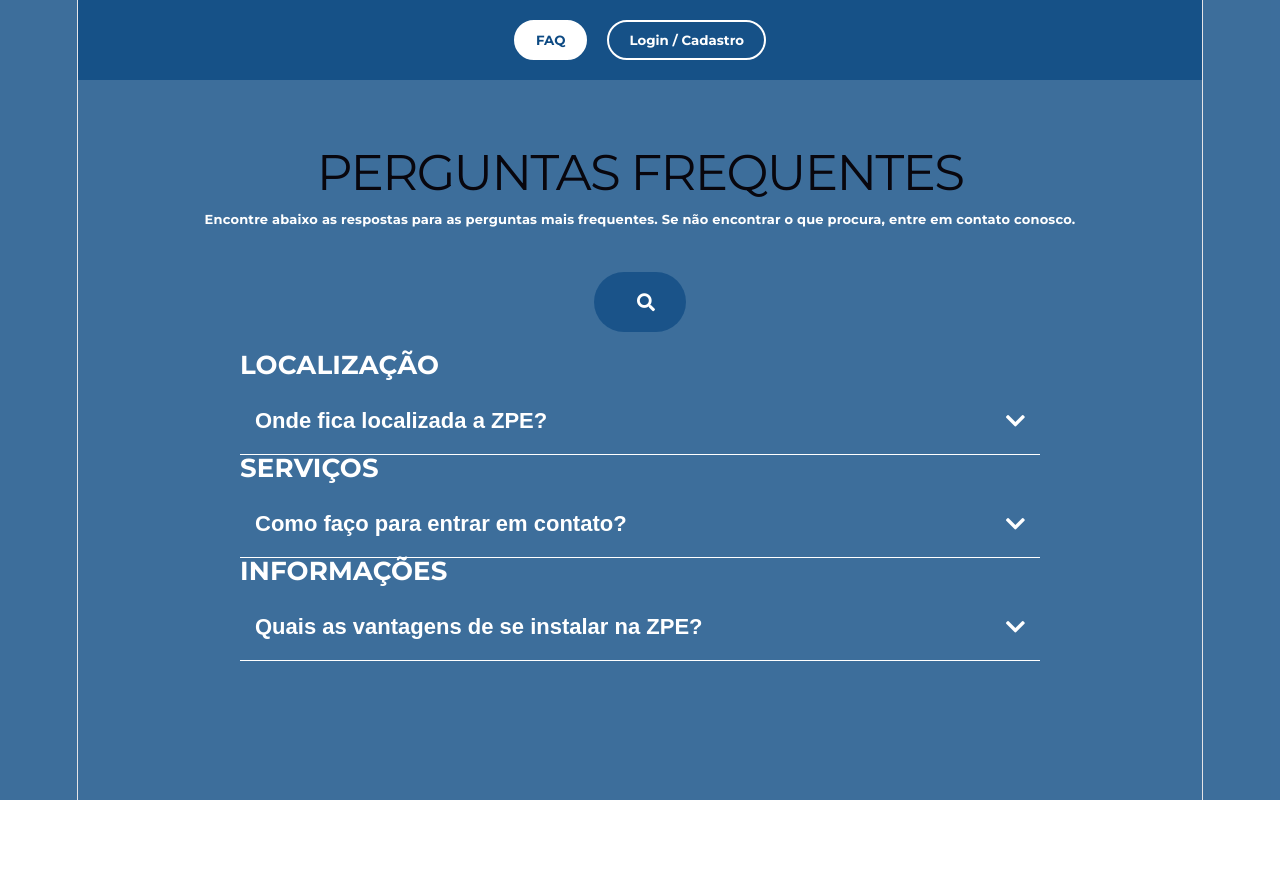
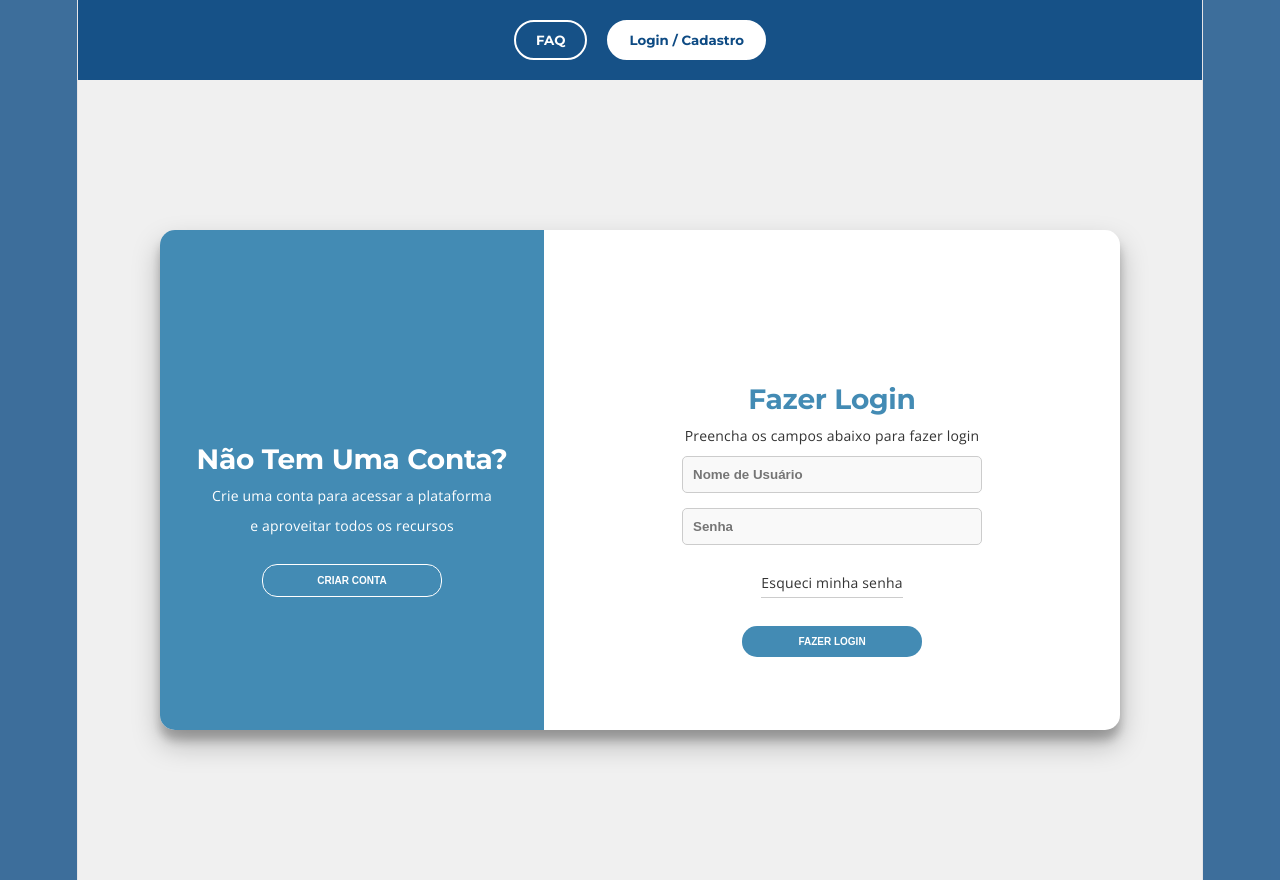
Before and after one commit to peterosnk/plataforma-de-FAQ, a React (Vite) app in the folder frontend/: page / in a window 1280 px wide. Before the commit the page ends 800 px from the top, so only its background shows below. Built offline with nearby package versions, Linux system fonts and the light colour scheme.

Commit message:
integracao cadastro e login

```diff
--- a/frontend/src/App.jsx
+++ b/frontend/src/App.jsx
@@ -5,12 +5,12 @@ import Profile from './Profile';
 import './App.css';
 
 function App() {
-  const [currentPage, setCurrentPage] = useState('faq');
-  const [user, setUser] = useState(null); // Estado do usuário logado
+  const [currentPage, setCurrentPage] = useState('auth');
+  const [user, setUser] = useState(null);
 
   const handleAuthSuccess = (userData) => {
     setUser(userData);
-    setCurrentPage('faq'); // Redireciona para o FAQ após login
+    setCurrentPage('faq');
   };
 
   const handleUpdateUser = (updatedData) => {
@@ -18,6 +18,7 @@ function App() {
   };
 
   const handleLogout = () => {
+    localStorage.removeItem("token");
     setUser(null);
     setCurrentPage('faq');
   };
@@ -27,7 +28,14 @@ function App() {
       <nav className="main-nav">
         <button
           className={currentPage === 'faq' ? 'active' : ''}
-          onClick={() => setCurrentPage('faq')}
+          onClick={() => {
+            if (user) {
+              setCurrentPage('faq');
+            }
+            else {
+              alert("Faça login para acessar o FAQ.");
+            }
+          }}
         >
           FAQ
         </button>
@@ -55,7 +63,7 @@ function App() {
       </nav>
 
       <main>
-        {currentPage === 'faq' && <FAQ />}
+        {currentPage === 'faq' && user && <FAQ />}
         {currentPage === 'auth' && !user && <Auth onAuthSuccess={handleAuthSuccess} />}
         {currentPage === 'profile' && user && (
           <Profile
--- a/frontend/src/Auth.jsx
+++ b/frontend/src/Auth.jsx
@@ -8,21 +8,68 @@ const Auth = ({ onAuthSuccess }) => {
         setIsSignIn(!isSignIn);
     };
 
-    const handleSubmit = (e) => {
+    const handleSubmit = async (e) => {
         e.preventDefault();
-        // Simulação de autenticação com dados genéricos
-        const userData = {
-            username: isSignIn ? 'usuario_teste' : 'novo_usuario',
-            email: 'teste@exemplo.com',
-            password: 'senha123'
-        };
-        onAuthSuccess(userData);
+
+        const formData = new FormData(e.target);
+
+        let url = "";
+        let data = {};
+
+        if (isSignIn) {
+            // LOGIN
+            url = "http://localhost:8000/api/login/";
+            data = {
+                username: formData.get("username"),
+                password: formData.get("password"),
+            };
+        } else {
+            // CADASTRO
+            url = "http://localhost:8000/api/register/";
+            data = {
+                username: formData.get("username"),
+                email: formData.get("email"),
+                password1: formData.get("password1"),
+                password2: formData.get("password2"),
+            };
+        }
+
+        try {
+            const response = await fetch(url, {
+                method: "POST",
+                headers: {
+                    "Content-Type": "application/json",
+                },
+                body: JSON.stringify(data),
+            });
+
+            const result = await response.json();
+
+            console.log(result);
+
+            if (response.ok) {
+                if (isSignIn) {
+                    // LOGIN bem-sucedido
+                    localStorage.setItem("token", result.token);
+                }
+
+                alert("Sucesso!");
+                onAuthSuccess();
+
+            } else {
+                alert(JSON.stringify(result));
+            }
+
+        } catch (error) {
+            console.error(error);
+        }
     };
 
     return (
         <div className="auth-container">
             <div className={`container ${!isSignIn ? 'sign-up-active' : ''}`}>
                 <div className="content">
+
                     {/* Login (Sign In) - Aparece primeiro */}
                     <div className="first-content">
                         <div className="first-collum">
@@ -35,8 +82,8 @@ const Auth = ({ onAuthSuccess }) => {
                             <h2 className="title title-secondary">Fazer Login</h2>
                             <p className="description">Preencha os campos abaixo para fazer login</p>
                             <form className="form" onSubmit={handleSubmit}>
-                                <input type="email" placeholder="Email" className="input" required />
-                                <input type="password" placeholder="Senha" className="input" required />
+                                <input name="username" type="text" placeholder="Nome de Usuário" className="input" required />
+                                <input name="password" type="password" placeholder="Senha" className="input" required />
                                 <a href="#" className="forgot-password">Esqueci minha senha</a>
                                 <button type="submit" className="button">Fazer Login</button>
                             </form>
@@ -49,10 +96,10 @@ const Auth = ({ onAuthSuccess }) => {
                             <h2 className="title title-secondary">Criar Conta</h2>
                             <p className="description">Preencha os campos abaixo para criar sua conta</p>
                             <form className="form" onSubmit={handleSubmit}>
-                                <input type="text" placeholder="Usuário" className="input" required />
-                                <input type="email" placeholder="Email" className="input" required />
-                                <input type="password" placeholder="Senha" className="input" required />
-                                <input type="password" placeholder="Confirmar Senha" className="input" required />
+                                <input name="username" type="text" placeholder="Usuário" className="input" required />
+                                <input name="email" type="email" placeholder="Email" className="input" required />
+                                <input name="password1" type="password" placeholder="Senha" className="input" required />
+                                <input name="password2" type="password" placeholder="Confirmar Senha" className="input" required />
                                 <button type="submit" className="button">Criar Conta</button>
                             </form>
                         </div>
--- a/frontend/src/faq.jsx
+++ b/frontend/src/faq.jsx
@@ -1,34 +1,50 @@
-import React, { useState } from 'react';
+import React, { useState, useEffect } from 'react';
 
 const FAQ = () => {
   const [activeIndex, setActiveIndex] = useState(null);
+  const [questions, setQuestions] = useState([]);
 
   const toggleQuestion = (index) => {
     setActiveIndex(activeIndex === index ? null : index);
   };
 
-  const questions = [
-    {
-      category: 'LOCALIZAÇÃO',
-      question: 'Onde fica localizada a ZPE?',
-      answer: 'A ZPE Piauí está localizada em Parnaíba, no litoral do estado.',
-    },
-    {
-      category: 'SERVIÇOS',
-      question: 'Como faço para entrar em contato?',
-      answer: 'Você pode entrar em contato conosco através do e-mail contato@zpepiaui.pi.gov.br ou pelo telefone (86) 3323-1234.',
-    },
-    {
-      category: 'INFORMAÇÕES',
-      question: 'Quais as vantagens de se instalar na ZPE?',
-      answer: 'As empresas instaladas em ZPE contam com suspensão de impostos federais na importação e na aquisição no mercado interno de bens de capital e de matérias-primas.',
-    },
-  ];
+  //BUSCA OS DADOS DO BACKEND
+  useEffect(() => {
+    const fetchFaqs = async () => {
+      try {
+        const response = await fetch("http://localhost:8000/api/faqs/", {
+          method: "GET",
+          headers: {
+            "Authorization": `Bearer ${localStorage.getItem("token")}`
+          }
+        });
+
+        const data = await response.json();
+
+        // adapta os dados do Django pro formato do seu layout
+        const formatted = data.map(item => ({
+          category: "FAQ",
+          question: item.pergunta,
+          answer: item.solucao
+        }));
+
+        setQuestions(formatted);
+
+      } catch (error) {
+        console.error(error);
+      }
+    };
+
+    fetchFaqs();
+  }, []);
 
   return (
     <section>
       <h1 className="title">PERGUNTAS FREQUENTES</h1>
-      <h5 className="subtitle">Encontre abaixo as respostas para as perguntas mais frequentes. Se não encontrar o que procura, entre em contato conosco.</h5>
+      <h5 className="subtitle">
+        Encontre abaixo as respostas para as perguntas mais frequentes.
+        Se não encontrar o que procura, entre em contato conosco.
+      </h5>
 
       <div className="search-container">
         <input type="text" className="search-input" placeholder="Pesquise sua dúvida..." />
@@ -39,11 +55,15 @@ const FAQ = () => {
         {questions.map((item, index) => (
           <div key={index} className="question">
             <h3 className="category-title">{item.category}</h3>
+
             <button onClick={() => toggleQuestion(index)}>
               <span>{item.question}</span>
               <i className={`fas fa-chevron-down d-arrow ${activeIndex === index ? 'rotate' : ''}`}></i>
             </button>
-            <p className={activeIndex === index ? 'show' : ''}>{item.answer}</p>
+
+            <p className={activeIndex === index ? 'show' : ''}>
+              {item.answer}
+            </p>
           </div>
         ))}
       </div>
```
Also changed, not shown: 1 other file (tests, documents, lock files or other folders).
